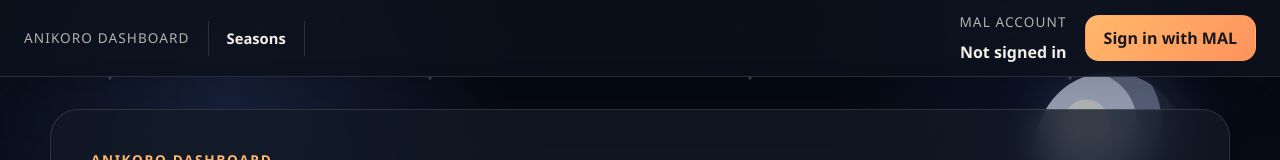
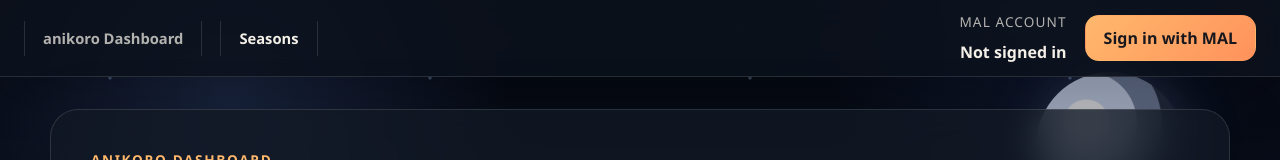
Before and after one commit to linkoln47/anikoro, a React (Vite) app in the folder front/: page / in a window 1280 px wide. Shown: the top 160 px of the page. Built offline with nearby package versions, Linux system fonts and the light colour scheme; no server answers.

Commit message:
Moved the functionality of "BAck to dashboard" button into new "anikoro Dashboard" button. Removed the "Back to dashboard" button

```diff
--- a/front/src/App.jsx
+++ b/front/src/App.jsx
@@ -407,7 +407,10 @@ function App() {
     route.openUserRoute()
   }
 
-  function handleUserPageBack() {
+  function handleOpenDashboard() {
+    // Return to the root dashboard from any browse view (season grid, franchise
+    // page, user page, or an open anime detail).
+    pathRoute.resetToDashboard()
     route.showDashboardRoute()
   }
 
@@ -467,11 +470,17 @@ function App() {
         currentUser={currentUser}
         onLogin={handleLogin}
         onLogout={handleLogout}
+        onOpenDashboard={handleOpenDashboard}
         onOpenUserPage={handleOpenUserPage}
         onOpenSeasons={handleOpenSeasons}
         onReload={handleSync}
         isCheckingSession={isCheckingSession}
         isReloading={syncJob.isSessionSyncing || dashboard.sessionDashboard.isLoading}
+        isDashboardActive={
+          !pathRoute.isSeasonOpen
+          && !pathRoute.isFranchiseOpen
+          && !route.isUserPageOpen
+        }
         isUserPageOpen={route.isUserPageOpen}
         isSeasonsOpen={pathRoute.isSeasonOpen || pathRoute.isFranchiseOpen}
       />
@@ -496,7 +505,6 @@ function App() {
           isLoading={seasonBrowser.isLoading}
           error={seasonBrowser.error}
           onNavigate={pathRoute.openSeason}
-          onBack={pathRoute.closeSeason}
           onSelectAnime={handleSeasonAnimeSelect}
         />
       ) : route.isUserPageOpen ? (
@@ -506,7 +514,6 @@ function App() {
           anime={dashboard.sessionDashboard.anime}
           isLoading={dashboard.sessionDashboard.isLoading || isCheckingSession}
           isCheckingSession={isCheckingSession}
-          onBack={handleUserPageBack}
         />
       ) : (
         <section className="dashboard">
--- a/front/src/app/usePathRoute.js
+++ b/front/src/app/usePathRoute.js
@@ -117,6 +117,15 @@ export default function usePathRoute() {
     setState({ view: 'none', season: null, franchiseId: null, needsNormalize: false })
   }, [])
 
+  const resetToDashboard = useCallback(() => {
+    if (typeof window === 'undefined') {
+      return
+    }
+
+    window.history.pushState(null, '', '/')
+    setState({ view: 'none', season: null, franchiseId: null, needsNormalize: false })
+  }, [])
+
   const openFranchise = useCallback((animeId) => {
     if (typeof window === 'undefined') {
       return
@@ -157,6 +166,7 @@ export default function usePathRoute() {
     franchiseId: state.franchiseId,
     openSeason,
     closeSeason,
+    resetToDashboard,
     openFranchise,
     closeFranchise,
   }
--- a/front/src/components/SeasonPage.jsx
+++ b/front/src/components/SeasonPage.jsx
@@ -27,7 +27,7 @@ function buildYearOptions() {
   return years
 }
 
-function SeasonPage({ season, anime, isLoading, error, onNavigate, onBack, onSelectAnime }) {
+function SeasonPage({ season, anime, isLoading, error, onNavigate, onSelectAnime }) {
   const [sortKey, setSortKey] = useState('title')
   const yearOptions = buildYearOptions()
   const safeAnime = Array.isArray(anime) ? anime : []
@@ -47,10 +47,6 @@ function SeasonPage({ season, anime, isLoading, error, onNavigate, onBack, onSel
             <p className="section-eyebrow">Seasonal Anime</p>
             <h1>{seasonLabel}</h1>
           </div>
-
-          <button className="secondary-button" type="button" onClick={onBack}>
-            Back to dashboard
-          </button>
         </header>
 
         <div className="season-controls">
--- a/front/src/components/UserControls.jsx
+++ b/front/src/components/UserControls.jsx
@@ -2,11 +2,13 @@ function UserControls({
   currentUser,
   onLogin,
   onLogout,
+  onOpenDashboard,
   onOpenUserPage,
   onOpenSeasons,
   onReload,
   isCheckingSession,
   isReloading,
+  isDashboardActive,
   isUserPageOpen,
   isSeasonsOpen,
 }) {
@@ -16,9 +18,16 @@ function UserControls({
     <header className="auth-strip">
       <div className="auth-strip-inner">
         <div className="auth-strip-title">
-          <span className="field-label">anikoro Dashboard</span>
           <button
-            className="seasons-tab"
+            className="nav-tab"
+            type="button"
+            onClick={onOpenDashboard}
+            disabled={isDashboardActive}
+          >
+            anikoro Dashboard
+          </button>
+          <button
+            className="nav-tab"
             type="button"
             onClick={onOpenSeasons}
             disabled={isSeasonsOpen}
--- a/front/src/components/UserPage.jsx
+++ b/front/src/components/UserPage.jsx
@@ -107,7 +107,7 @@ function FranchiseScoreChart({ anime, isLoading }) {
   )
 }
 
-function UserPage({ currentUser, stats, anime, isLoading, isCheckingSession, onBack }) {
+function UserPage({ currentUser, stats, anime, isLoading, isCheckingSession }) {
   const title = currentUser?.username ?? (isCheckingSession ? 'Loading profile' : 'User page')
   const safeAnime = Array.isArray(anime) ? anime : []
   const totalEpisodes = sumWatchedEpisodes(safeAnime)
@@ -154,10 +154,6 @@ function UserPage({ currentUser, stats, anime, isLoading, isCheckingSession, onB
             <p className="section-eyebrow">User Page</p>
             <h1>{title}</h1>
           </div>
-
-          <button className="secondary-button" type="button" onClick={onBack}>
-            Back to dashboard
-          </button>
         </header>
 
         <section className="user-stats-grid" aria-label="User statistics">
--- a/front/src/styles/layout.css
+++ b/front/src/styles/layout.css
@@ -30,7 +30,7 @@
   min-width: max-content;
 }
 
-.seasons-tab {
+.nav-tab {
   appearance: none;
   background: transparent;
   border: none;
@@ -47,18 +47,18 @@
   transition: color 0.15s ease, background 0.15s ease;
 }
 
-.seasons-tab:hover:not(:disabled) {
+.nav-tab:hover:not(:disabled) {
   background: var(--overlay-white-08);
   color: var(--accent-readable, var(--accent));
 }
 
-.seasons-tab:focus-visible {
+.nav-tab:focus-visible {
   outline: none;
   color: var(--accent);
   background: var(--overlay-white-08);
 }
 
-.seasons-tab:disabled {
+.nav-tab:disabled {
   color: var(--text-muted);
   cursor: default;
 }
--- a/front/src/styles/responsive.css
+++ b/front/src/styles/responsive.css
@@ -176,10 +176,6 @@
   .user-page-header {
     align-items: stretch;
     flex-direction: column;
-  }
-
-  .user-page-header .secondary-button {
-    width: 100%;
   }
 
   .user-stats-grid {
```
